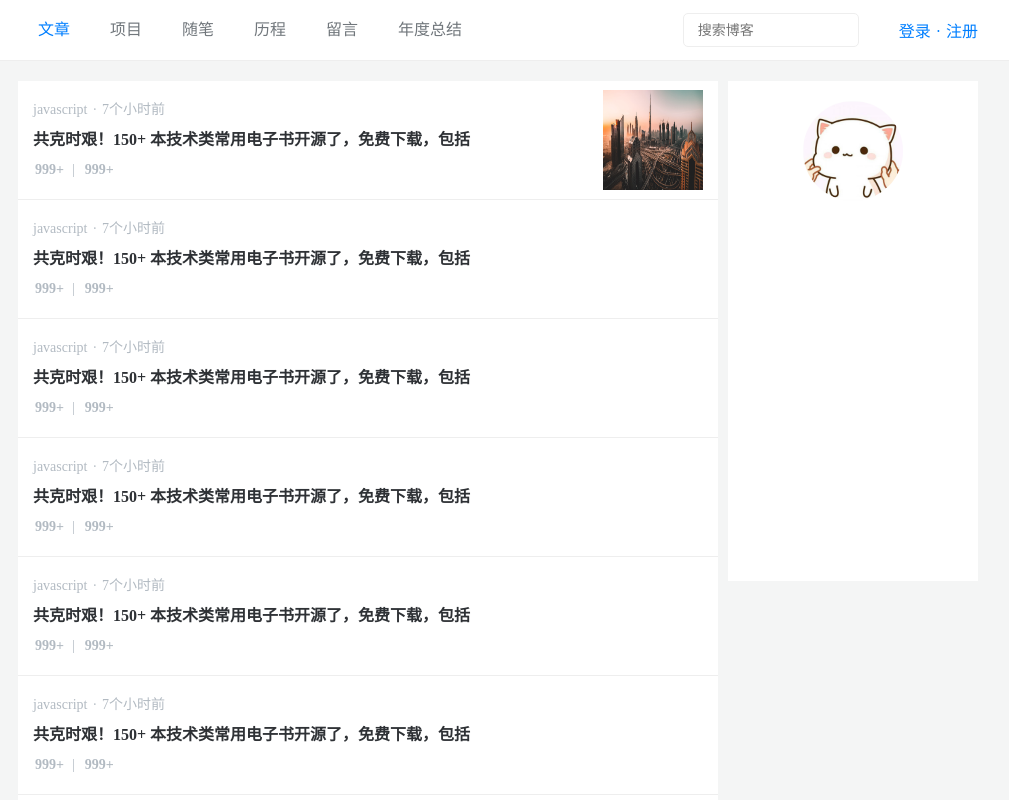
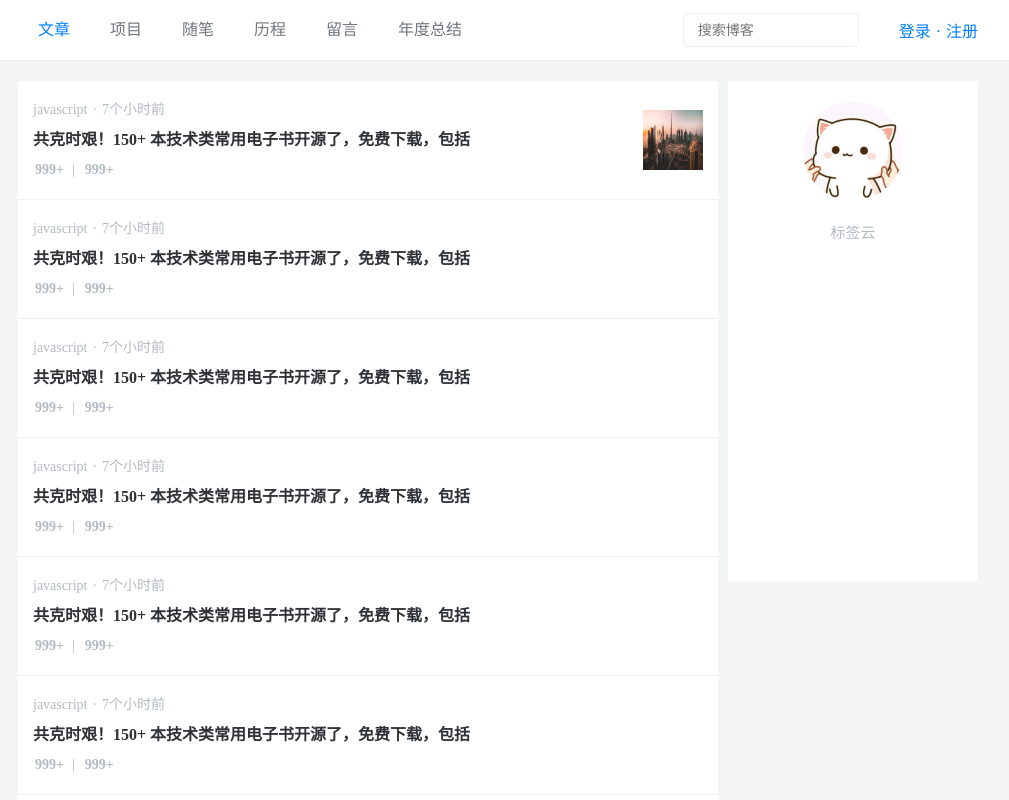
Before and after one commit to BruceHa/blog-front, a Vue app: page /#/article in a window 1280 px wide. Shown: the top 800 px of the page, without its empty margins (142-1151 px from the left). Built offline with nearby package versions, Linux system fonts and the light colour scheme; a small style sheet from the web is missing.

Commit message:
解决变量引入问题

```diff
--- a/src/App.vue
+++ b/src/App.vue
@@ -3,6 +3,3 @@
     <router-view></router-view>
   </div>
 </template>
-
-<style scoped>
-</style>
--- a/src/components/article-list.vue
+++ b/src/components/article-list.vue
@@ -388,8 +388,8 @@ export default class ArticleList extends Vue {
         position: absolute;
         top: 50%;
         right: 15px;
-        width: 100px;
-        height: 100px;
+        width: 60px;
+        height: 60px;
         transform: translate(0, -50%);
 
         img {
--- a/src/components/side-nav.vue
+++ b/src/components/side-nav.vue
@@ -3,6 +3,7 @@
     <div class="avatar">
       <img src="~assets/avatar.jpg" alt="">
     </div>
+    <h3 class="title">标签云</h3>
   </div>
 </template>
 
@@ -16,6 +17,7 @@ export default class SideNav extends Vue {
 </script>
 
 <style lang="scss" scoped>
+// @import '~scss/variable.scss';
 .wrap {
   width: 250px;
   min-height: 500px;
@@ -33,5 +35,11 @@ export default class SideNav extends Vue {
       height: 100%;
     }
   }
+
+  .title {
+    color: $grey-color;
+    text-align: center;
+    font-size: 15px;
+  }
 }
 </style>
--- a/src/scss/app.scss
+++ b/src/scss/app.scss
@@ -1,4 +1,2 @@
+@import './iconfont.scss';
 @import './global.scss';
-@import './iconfont.scss';
-@import './mixins.scss';
-@import './variable.scss';
--- a/src/scss/variable.scss
+++ b/src/scss/variable.scss
@@ -0,0 +1 @@
+$grey-color: #b2bac2;
--- a/vue.config.js
+++ b/vue.config.js
@@ -13,8 +13,13 @@ module.exports = {
   productionSourceMap: false,
   // css相关配置
   css: {
-    // 启用 CSS modules for all css / pre-processor files.
-    requireModuleExtension: true
+    loaderOptions: {
+      sass: {
+        prependData: `@import "~@/scss/variable.scss";
+        @import "~@/scss/mixins.scss";
+        `
+      }
+    }
   },
   // webpack 配置进行更细粒度的修改
   chainWebpack: config => {
```
